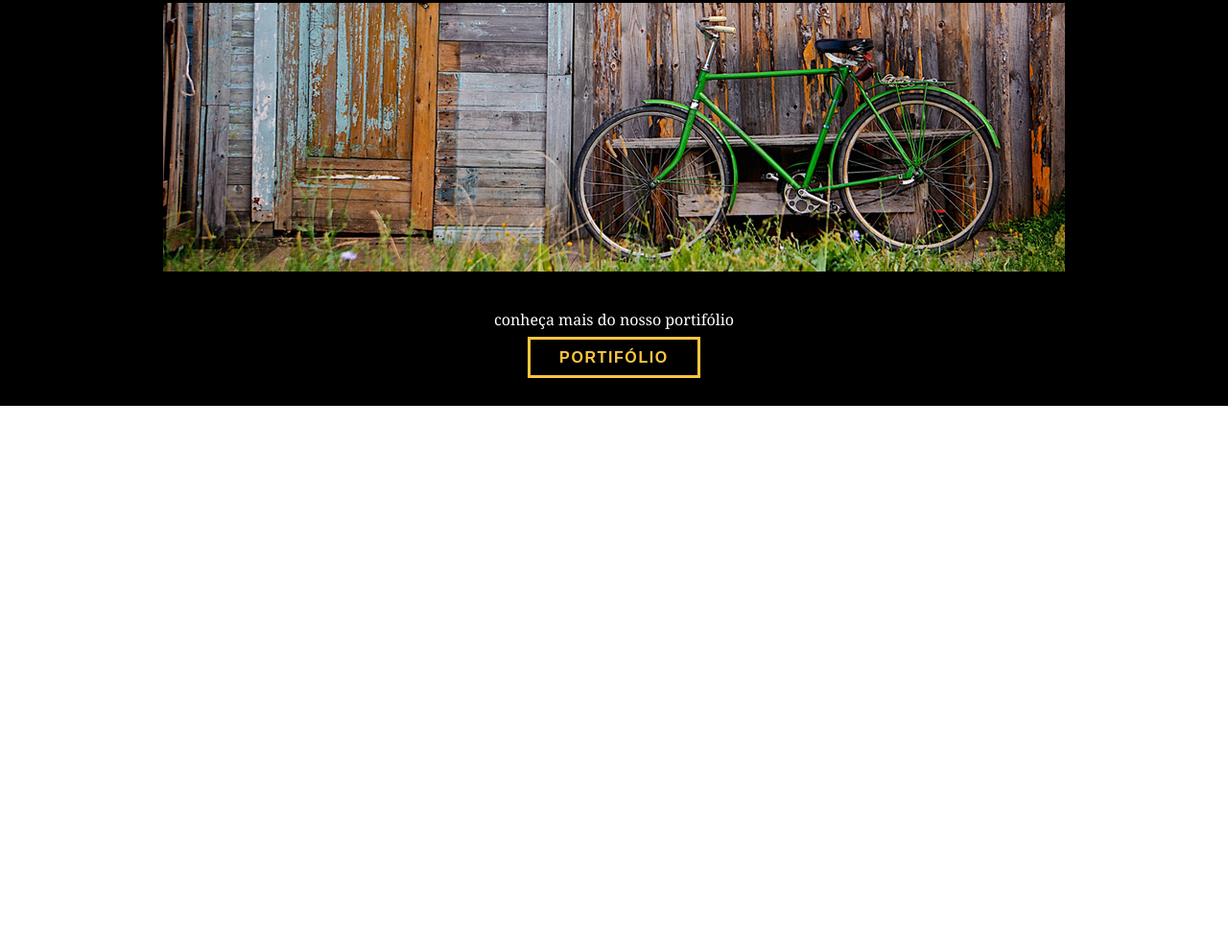
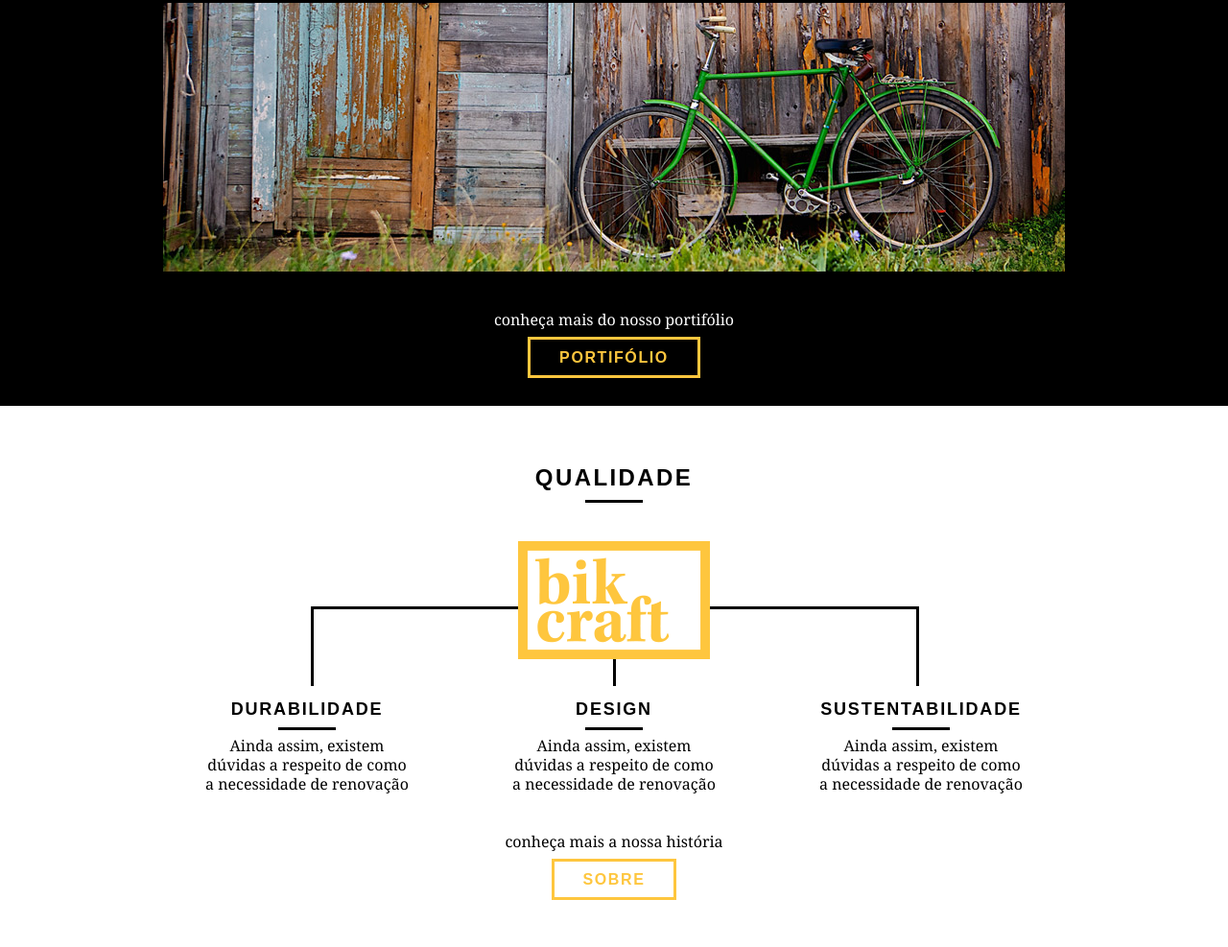
Before and after one commit to marlondenisck/website-bikecraft, a plain HTML site: page index.html in a window 1280 px wide. Shown: the part 1513-2500 px from the top of the page at 96% size. Before the commit the page ends 1936 px from the top, so only its background shows below. Drawn offline with Linux system fonts and the light colour scheme.

Commit message:
feat: qualidade section

```diff
--- a/css/style.css
+++ b/css/style.css
@@ -202,3 +202,55 @@ img {
 .portifolio p {
   color: #fff
 }
+
+/** Qualidade **/
+.qualidade {
+  padding: 60px 0;
+}
+
+.qualidade::after {
+  content: "";
+  width: 634px;
+  height: 83px;
+  display: block;
+  background: url('../img/linhas.png') no-repeat center;
+  position:absolute;
+  top: 209px;
+  right: 162px;
+  z-index: -1;
+}
+
+.qualidade img {
+  margin: 0 auto;
+}
+
+.qualidade-lista {
+  padding-top: 20px;
+}
+
+.qualidade-lista li {
+  text-align: center;
+  padding: 0 40px;
+}
+
+.qualidade-lista li h3 {
+  font-size: 18px;
+  font-weight: bold;
+  line-height: 25px;
+  text-transform: uppercase;
+  letter-spacing: .1em;
+  margin-top: 20px;
+}
+
+.qualidade-lista li h3::after {
+  content: '';
+  width: 60px;
+  height: 3px;
+  background: #000;
+  display: block;
+  margin: 6px auto ;
+}
+
+.qualidade-lista li p {
+  color: #000;
+}
--- a/index.html
+++ b/index.html
@@ -98,5 +98,31 @@
   </div>
 </section>
 
+<!-- Qualidade -->
+<section class="container qualidade">
+  <h2 class="subtitulo">Qualidade</h2>
+  <img src="./img/bikcraft-qualidade.png" alt="Qualidade bikecraft" srcset="">
+
+  <ul class="qualidade-lista">
+    <li class="grid-1-3">
+      <h3>Durabilidade</h3>
+      <p>Ainda assim, existem dúvidas a respeito de como a necessidade de renovação</p>
+    </li>
+    <li class="grid-1-3">
+      <h3>Design</h3>
+      <p>Ainda assim, existem dúvidas a respeito de como a necessidade de renovação</p>
+    </li>
+    <li class="grid-1-3">
+      <h3>Sustentabilidade</h3>
+      <p>Ainda assim, existem dúvidas a respeito de como a necessidade de renovação</p>
+    </li>
+  </ul>
+
+  <div class="call">
+    <p>conheça mais a nossa história</p>
+    <a href="sobre.html" class="btn">Sobre</a>
+  </div>
+</section>
+
 </body>
 </html>
```
